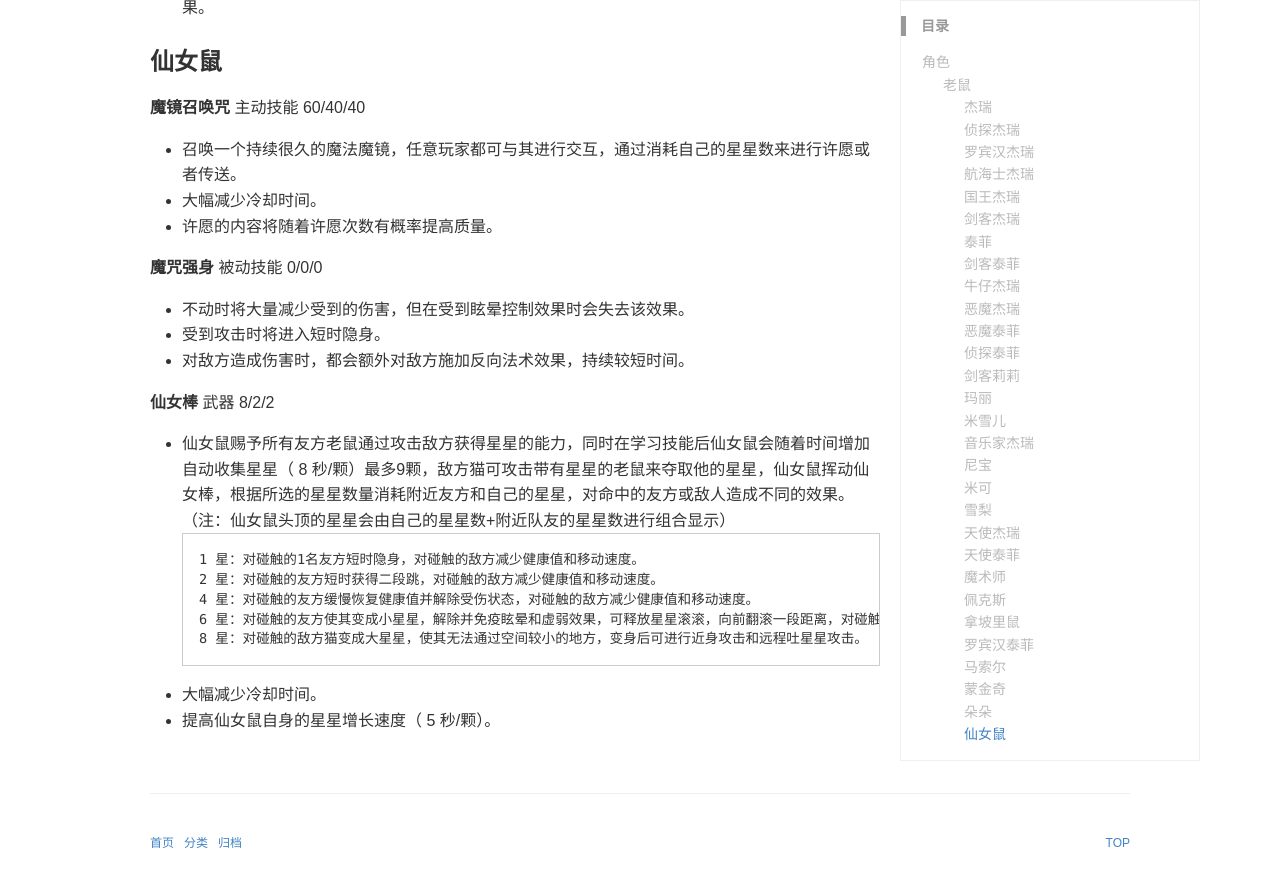
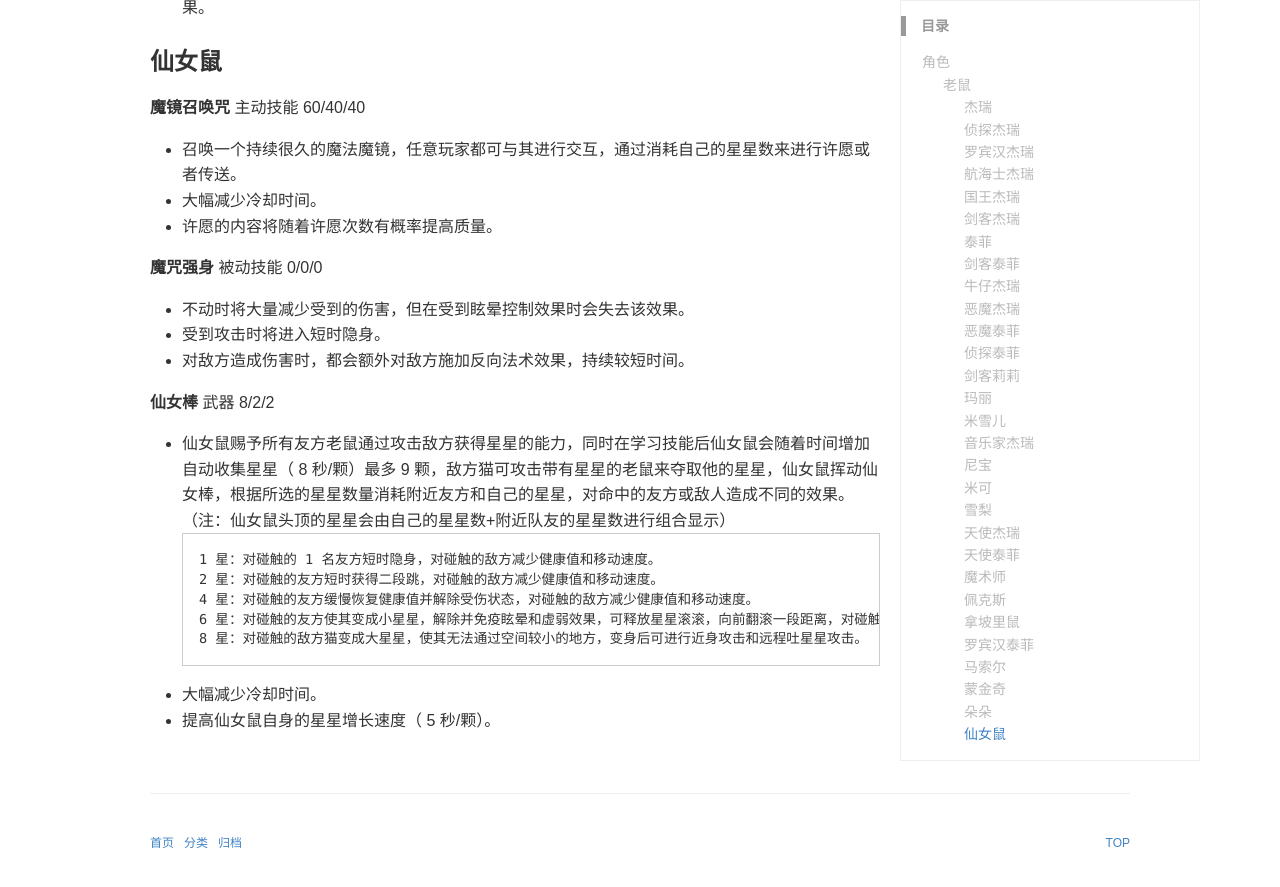
Before and after one commit to wzwtt/blog, a Jekyll site: the page built from _posts/2022-08-23-Tom-and-Jerry-notes.md, in a window 1280 px wide and 900 px high, scrolled down 19347 px. Shown: the top 887 px of the window. Built offline with Jekyll 4.4.1, drawn with Linux system fonts in a browser that asks for light colours; some web fonts are replaced; comment, search, counter and statistics services are not loaded; a style sheet for code colours, icons or effects is not loaded; some of the changed text lies outside the part shown.

Commit message:
修正数字规范

````diff
--- a/_posts/2022-08-23-Tom-and-Jerry-notes.md
+++ b/_posts/2022-08-23-Tom-and-Jerry-notes.md
@@ -232,8 +232,8 @@
 - 恶魔泰菲能够吸引 3 个投掷道具，技能冷却时间降低。
 
 **黑暗印记** 被动技能 0/0/0
-- 恶魔泰菲每隔一段时间会获得黑暗印记，印记的叠加层数最多为 1 层。如果恶魔泰菲被猫攻击或者投掷道具命中会立刻获得 1 层黑暗印记，攻击或者投掷道具命中猫则会立刻移除 1 层印记。当恶魔泰菲身上存在1层印记时，会获得移动速度提升的效果。
-- 印记的叠加层数最高为2层，当恶魔泰菲身上存在2层印记时，会获得持续恢复健康值的效果。
+- 恶魔泰菲每隔一段时间会获得黑暗印记，印记的叠加层数最多为 1 层。如果恶魔泰菲被猫攻击或者投掷道具命中会立刻获得 1 层黑暗印记，攻击或者投掷道具命中猫则会立刻移除 1 层印记。当恶魔泰菲身上存在 1 层印记时，会获得移动速度提升的效果。
+- 印记的叠加层数最高为 2 层，当恶魔泰菲身上存在2层印记时，会获得持续恢复健康值的效果。
 - 印记的叠加层数最多为 3 层，当恶魔泰菲身上存在 3 层印记时，会获得攻击力提升的效果。
 
 
@@ -276,7 +276,7 @@
 
 ### 玛丽
 **贵族礼仪** 主动技能 25/15/15
-- 玛丽优雅行礼，范围内敌人受其高贵气质感染，无法做出失礼举动， 3 秒内无法攻击（20秒内不会重复触发）。受影响的敌方单位还会从隐身状态中脱离。
+- 玛丽优雅行礼，范围内敌人受其高贵气质感染，无法做出失礼举动， 3 秒内无法攻击（ 20 秒内不会重复触发）。受影响的敌方单位还会从隐身状态中脱离。
 - 大幅度减少冷却时间。
 - 目标被玛丽优雅姿态惊得目瞪口呆，眩晕 1 秒。
 
@@ -343,7 +343,7 @@
 **古灵精怪** 被动技能 0/0/0
 - 尼宝在连续 4 次跳跃后，将进入大跳状态，大幅提高跳跃高度，持续一段时间。
 - 尼宝在跑动一段时间后将提高其攻击力，并减少受到的伤害，持续一段时间。
-- 尼宝每次对敌方造成伤害或者受到敌方的伤害后，将重置技能的冷却时间，生效8秒内无法再次触发。
+- 尼宝每次对敌方造成伤害或者受到敌方的伤害后，将重置技能的冷却时间，生效 8 秒内无法再次触发。
 
 **尼宝的朋友** 武器 16/10/10
 - 尼宝召唤出拿着鱼竿的朋友，在尼宝正常视野范里内时，点击技能呼唤他的朋友朝着尼宝的方向扔出鱼钩，鱼钩在飞行时若碰到易碎的投掷道具将携带该道具，若携带道具时碰到敌方可造成道具的碰撞效果，若碰到自己、友方及敌方后会将其勾回，可召唤多个朋友，并在范围内的朋友会同时响应呼唤。
@@ -354,7 +354,7 @@
 **说出你的故事** 主动技能 35/25/25
 - 各部门就绪，米可开始采访，期间获得免控状态，范围内的敌人因为紧张减缓移动速度，采访期间敌人在镜头内做出不良行为都会被记录为素材，最多叠加 5 层。采访过程中米可以固定的速度移动，持续 12 秒，到达时限或使用终止技能可终止采访，终止后可以通过 2 段技能进行报道，拥有“素材”状态的敌人会因被曝光而难堪，受到层数相关的伤害和眩晕效果（不会掉落道具和老鼠）。
 - 技能冷却时间降低，采访期间的移动速度获得提升，采访期间健康值恢复速度加快。
-- 采访过程中每隔3秒为敌人叠加一层“素材”状态。
+- 采访过程中每隔 3 秒为敌人叠加一层“素材”状态。
 
 **必备专业素养** 被动技能 0/0/0
 - 专业记者需要良好的洞察力来搜寻采访目标，米可的视野范围获得提升。
@@ -489,7 +489,7 @@
 
 **意式披萨** 武器 20/20/20
 - 拿坡里鼠拿出意式披萨，使用后将操作披萨移动，在碰触到敌人时将破碎，对敌方及自已造成眩晕，中途可点击交互按钮跳离披萨，披萨破碎后会生成 1 个披萨块，友方碰触到披萨块将缓慢回复血量。
-- 眩晕的持续时间增加，披萨块将解除受伤、失明、反向效果，并且破碎出3个披萨块。
+- 眩晕的持续时间增加，披萨块将解除受伤、失明、反向效果，并且破碎出 3 个披萨块。
 - 受到意式披萨撞晕的角色将大幅减少视野范围，持续一段时间，披萨块将大幅提高火箭救援的速度。
 
 ### 罗宾汉泰菲
@@ -522,7 +522,7 @@
 **沙包拳头** 武器 15/10/10
 - 大表哥攥起拳头对面前的目标给与强力一击，施放技能时，将根据技能按键拖动的方向，挥打不同的方向，并在满怒状态时提升效果。
 ```
-怒气：当附近队友受到攻击时，将大幅增加怒气，怒气满了之后将进入满怒状态，该状态下，沙包拳头可连续进行 3 次挥拳，大幅减少受到的伤害，并且怒气逐渐释放，直至为0时退出满怒状态，在退出该状态一定时间内，移动速度降低。
+怒气：当附近队友受到攻击时，将大幅增加怒气，怒气满了之后将进入满怒状态，该状态下，沙包拳头可连续进行 3 次挥拳，大幅减少受到的伤害，并且怒气逐渐释放，直至为 0 时退出满怒状态，在退出该状态一定时间内，移动速度降低。
 ```
 怒气没满时：
 ```
@@ -588,9 +588,9 @@
 - 对敌方造成伤害时，都会额外对敌方施加反向法术效果，持续较短时间。
 
 **仙女棒** 武器 8/2/2
-- 仙女鼠赐予所有友方老鼠通过攻击敌方获得星星的能力，同时在学习技能后仙女鼠会随着时间增加自动收集星星（ 8 秒/颗）最多9颗，敌方猫可攻击带有星星的老鼠来夺取他的星星，仙女鼠挥动仙女棒，根据所选的星星数量消耗附近友方和自己的星星，对命中的友方或敌人造成不同的效果。（注：仙女鼠头顶的星星会由自己的星星数+附近队友的星星数进行组合显示）
+- 仙女鼠赐予所有友方老鼠通过攻击敌方获得星星的能力，同时在学习技能后仙女鼠会随着时间增加自动收集星星（ 8 秒/颗）最多 9 颗，敌方猫可攻击带有星星的老鼠来夺取他的星星，仙女鼠挥动仙女棒，根据所选的星星数量消耗附近友方和自己的星星，对命中的友方或敌人造成不同的效果。（注：仙女鼠头顶的星星会由自己的星星数+附近队友的星星数进行组合显示）
 ```
-1 星：对碰触的1名友方短时隐身，对碰触的敌方减少健康值和移动速度。
+1 星：对碰触的 1 名友方短时隐身，对碰触的敌方减少健康值和移动速度。
 2 星：对碰触的友方短时获得二段跳，对碰触的敌方减少健康值和移动速度。
 4 星：对碰触的友方缓慢恢复健康值并解除受伤状态，对碰触的敌方减少健康值和移动速度。
 6 星：对碰触的友方使其变成小星星，解除并免疫眩晕和虚弱效果，可释放星星滚滚，向前翻滚一段距离，对碰触的敌方减少健康值和移动速度。
````
